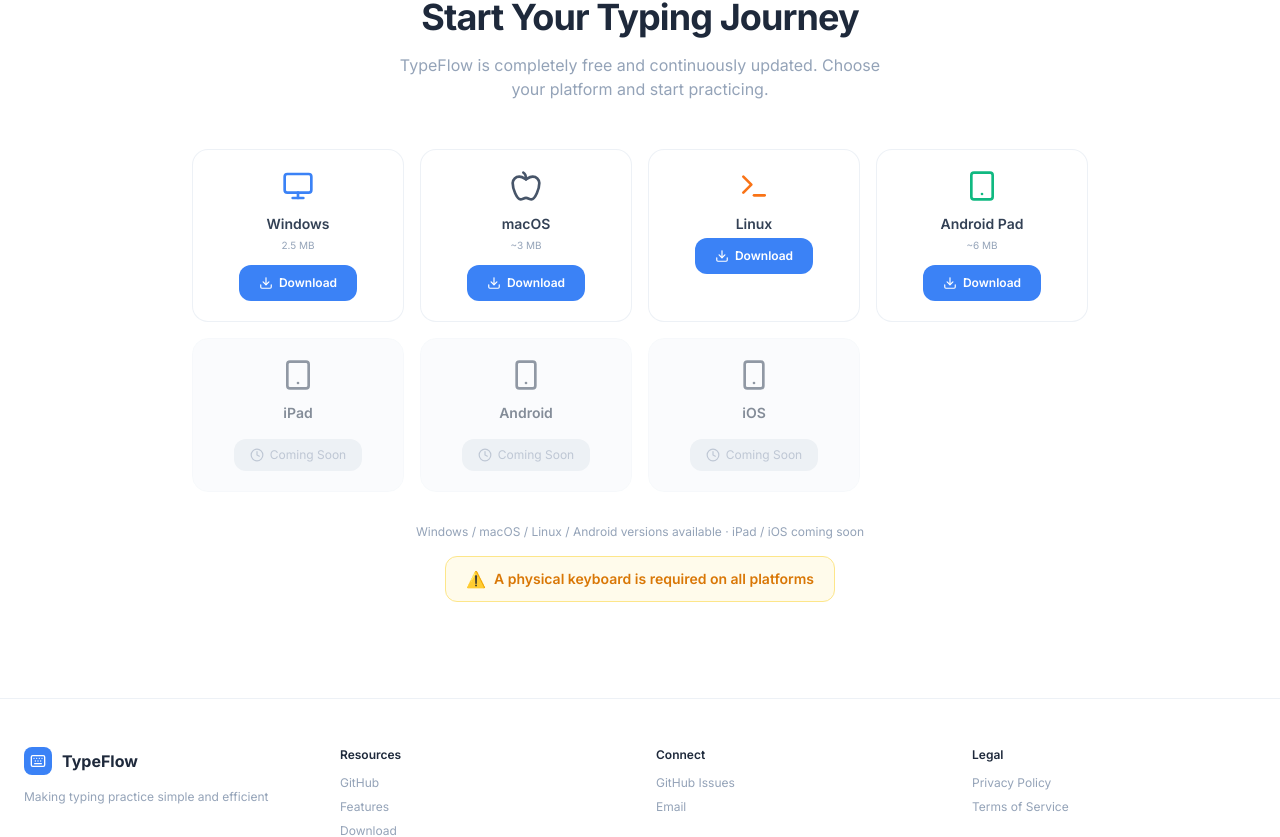
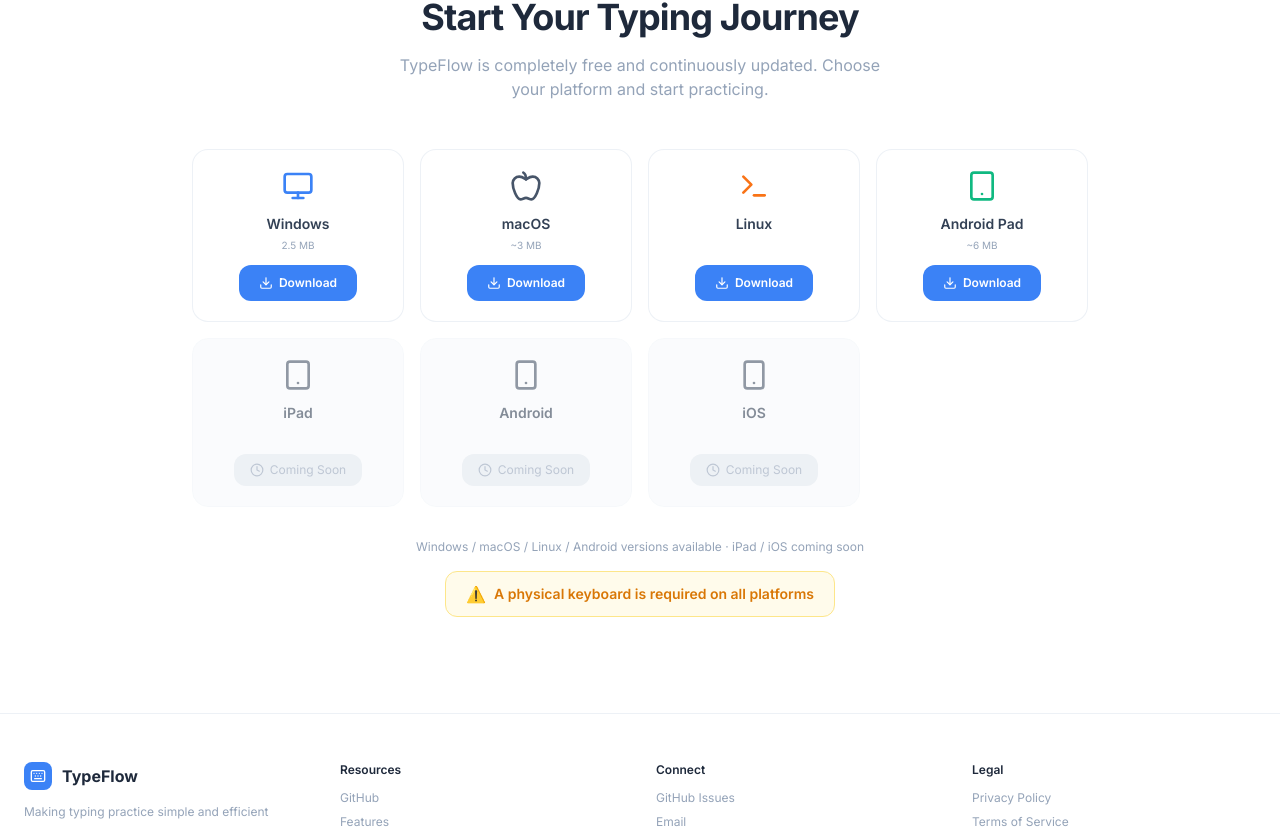
Before and after one commit to skyloveflash1-netizen/type-flow-landing, a React (Vite) app: page / in a window 1280 px wide. Shown: the part 4063-4900 px from the top of the page. Built offline with nearby package versions, Linux system fonts and the light colour scheme.

Commit message:
fix: file sizes in linux popover, placeholder for alignment

```diff
--- a/src/components/Download.tsx
+++ b/src/components/Download.tsx
@@ -31,7 +31,7 @@
   const platforms = [
     { icon: Monitor, label: 'Windows', id: 'windows', available: true, color: 'text-blue-500', url: `${BASE_URL}/typeflow.zip`, size: '2.5 MB', isSpecial: false },
     { icon: Apple, label: 'macOS', id: 'mac', available: true, color: 'text-slate-600 dark:text-slate-300', url: `${BASE_URL}/TypeFlow_1.0.0_aarch64.dmg`, size: '~3 MB', isSpecial: false },
-    { icon: Terminal, label: 'Linux', id: 'linux', available: true, color: 'text-orange-500', url: '', size: '', isSpecial: true },
+    { icon: Terminal, label: 'Linux', id: 'linux', available: true, color: 'text-orange-500', url: '', size: ' ', isSpecial: true },
     { icon: Tablet, label: 'Android Pad', id: 'android-pad', available: true, color: 'text-emerald-500', url: `${BASE_URL}/TypeFlow_1.0.0_android-pad.apk`, size: '~6 MB', isSpecial: false },
     { icon: Tablet, label: 'iPad', id: 'ipad', available: false, color: 'text-slate-600 dark:text-slate-300', url: '', size: '', isSpecial: false },
     { icon: Smartphone, label: 'Android', id: 'android', available: false, color: 'text-slate-600 dark:text-slate-300', url: '', size: '', isSpecial: false },
@@ -64,10 +64,7 @@
                 <span className="text-sm font-semibold text-slate-700 dark:text-slate-200 mb-1">
                   {p.label}
                 </span>
-                {p.available && p.size && (
-                  <span className="text-[10px] text-slate-400 dark:text-slate-500 mb-3">{p.size}</span>
-                )}
-                {!p.available && <div className="mb-3" />}
+                <span className="text-[10px] text-slate-400 dark:text-slate-500 mb-3">&nbsp;{p.size}&nbsp;</span>
                 {p.available ? (
                   p.isSpecial ? (
                     <button
@@ -144,7 +141,7 @@
                         AppImage（推荐）
                       </div>
                       <div className="text-xs text-slate-400 dark:text-slate-500 mt-0.5">
-                        所有发行版通用，双击即用
+                        所有发行版通用，双击即用 · ~3 MB
                       </div>
                     </div>
                   </a>
@@ -169,7 +166,7 @@
                         .deb 安装包
                       </div>
                       <div className="text-xs text-slate-400 dark:text-slate-500 mt-0.5">
-                        Debian/Ubuntu 系
+                        Debian/Ubuntu 系 · ~3 MB
                       </div>
                     </div>
                   </a>
```
